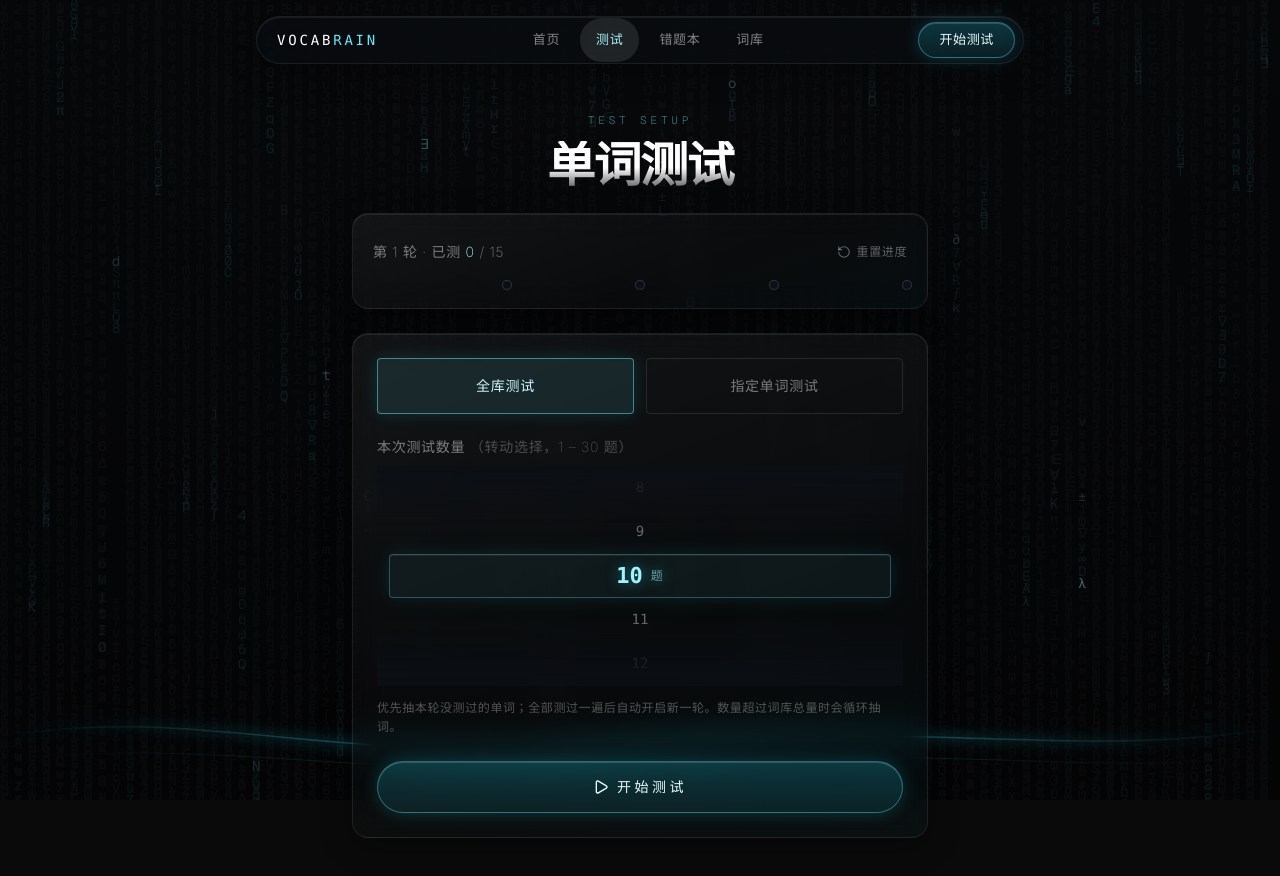
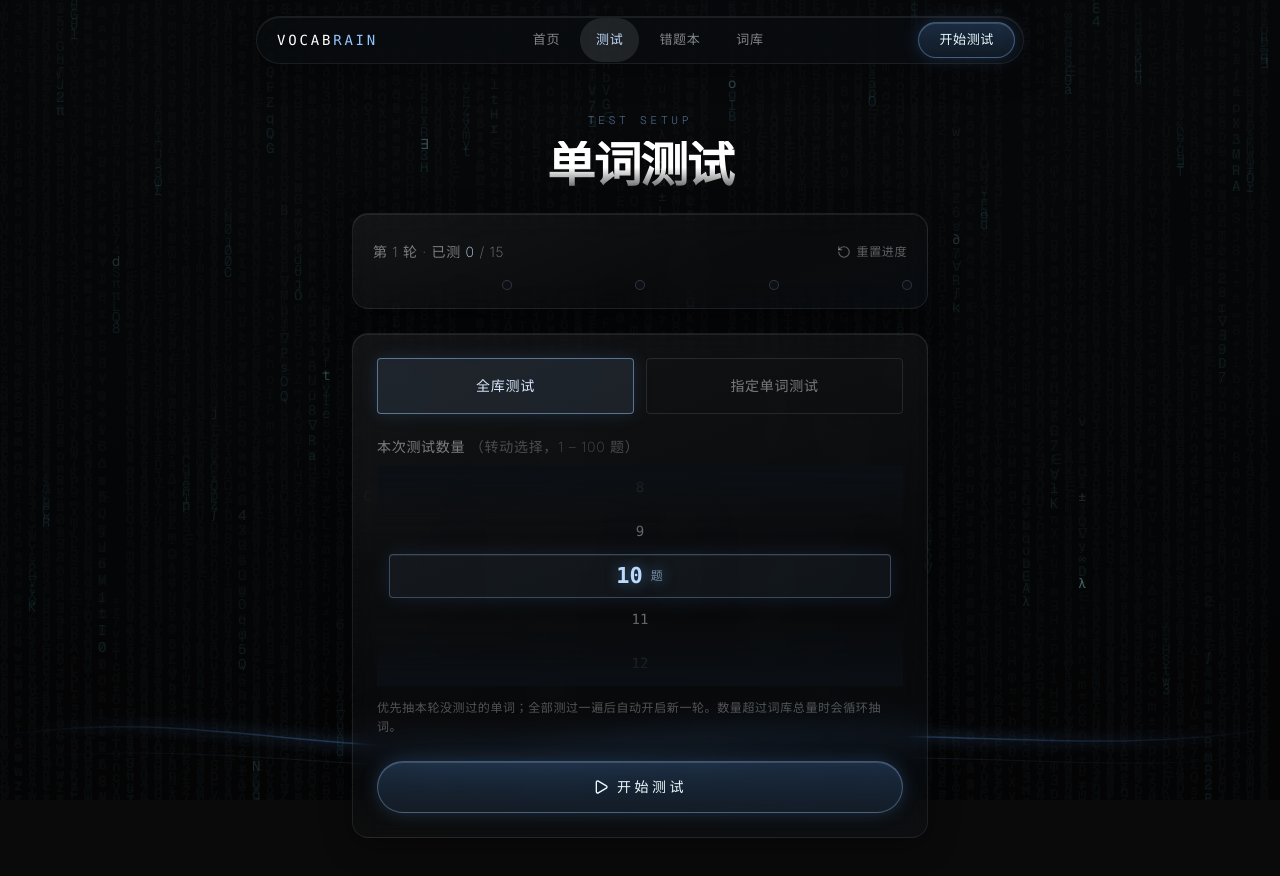
Before and after one commit to song20000223/vocabrain, a React (Vite) app: page /test in a window 1280 px wide. Shown: the top 876 px of the page. Built offline with nearby package versions, Linux system fonts and the light colour scheme; what @trpc/react-query would draw is missing.

Commit message:
蓝调配色+首页精简+数量上限100

```diff
--- a/src/components/CountWheel.tsx
+++ b/src/components/CountWheel.tsx
@@ -72,8 +72,8 @@ export default function CountWheel({ min = 1, max, value, onChange, unit = "题"
 
       {/* 中央高亮带 */}
       <div
-        className="pointer-events-none absolute inset-x-3 z-10 rounded-xl border border-cyan-300/30 bg-cyan-300/[0.06]"
-        style={{ top: ITEM_H * 2, height: ITEM_H, boxShadow: "0 0 20px rgba(34,211,238,0.12), inset 0 1px 0 rgba(255,255,255,0.06)" }}
+        className="pointer-events-none absolute inset-x-3 z-10 rounded-xl border border-blue-300/30 bg-blue-300/[0.06]"
+        style={{ top: ITEM_H * 2, height: ITEM_H, boxShadow: "0 0 20px rgba(96,165,250,0.12), inset 0 1px 0 rgba(255,255,255,0.06)" }}
       />
 
       {/* 滚筒 */}
@@ -95,13 +95,13 @@ export default function CountWheel({ min = 1, max, value, onChange, unit = "题"
                 style={{
                   height: ITEM_H,
                   fontSize: isActive ? 22 : 14,
-                  color: isActive ? "#a5f3fc" : dist === 1 ? "rgba(255,255,255,0.4)" : "rgba(255,255,255,0.18)",
+                  color: isActive ? "#bfdbfe" : dist === 1 ? "rgba(255,255,255,0.4)" : "rgba(255,255,255,0.18)",
                   fontWeight: isActive ? 600 : 400,
-                  textShadow: isActive ? "0 0 14px rgba(34,211,238,0.5)" : "none",
+                  textShadow: isActive ? "0 0 14px rgba(96,165,250,0.5)" : "none",
                 }}
               >
                 {n}
-                {isActive && <span className="ml-1 text-xs font-normal tracking-widest text-cyan-200/60">{unit}</span>}
+                {isActive && <span className="ml-1 text-xs font-normal tracking-widest text-blue-200/60">{unit}</span>}
               </button>
             </li>
           );
--- a/src/components/Layout.tsx
+++ b/src/components/Layout.tsx
@@ -18,7 +18,7 @@ export default function Layout() {
       <header className="fixed left-0 right-0 top-4 z-50 flex justify-center px-4">
         <div className="glass-nav flex h-12 w-full max-w-3xl items-center justify-between rounded-full pl-5 pr-2">
           <Link to="/" className="font-mono text-sm tracking-[0.2em] text-white">
-            VOCAB<span className="text-cyan-300">RAIN</span>
+            VOCAB<span className="text-blue-300">RAIN</span>
           </Link>
           <nav className="hidden items-center gap-1 sm:flex">
             {NAV_ITEMS.map(({ to, label, end }) => (
@@ -29,7 +29,7 @@ export default function Layout() {
                 className={({ isActive }) =>
                   `flex min-h-[44px] items-center rounded-full px-4 text-[13px] tracking-wider transition-colors duration-300 ${
                     isActive
-                      ? "bg-white/10 text-cyan-200"
+                      ? "bg-white/10 text-blue-200"
                       : "text-white/50 hover:text-white"
                   }`
                 }
@@ -61,7 +61,7 @@ export default function Layout() {
             end={end}
             className={({ isActive }) =>
               `flex min-h-[56px] flex-1 flex-col items-center justify-center gap-1 text-[11px] tracking-wider transition-colors duration-300 ${
-                isActive ? "text-cyan-200" : "text-white/45"
+                isActive ? "text-blue-200" : "text-white/45"
               }`
             }
           >
--- a/src/components/QuizSession.tsx
+++ b/src/components/QuizSession.tsx
@@ -159,7 +159,7 @@ export default function QuizSession({
     <div className="mx-auto flex max-w-xl flex-col gap-6">
       {/* 顶部进度 */}
       <div className="flex items-center justify-between">
-        <span className="font-mono text-xs tracking-[0.2em] text-cyan-200/70">
+        <span className="font-mono text-xs tracking-[0.2em] text-blue-200/70">
           {progressText}
         </span>
         {onExit && (
@@ -179,13 +179,13 @@ export default function QuizSession({
       >
         <div
           className="pointer-events-none absolute -top-20 left-1/2 h-40 w-80 -translate-x-1/2 rounded-full"
-          style={{ background: "radial-gradient(closest-side, rgba(34,211,238,0.18), transparent)" }}
+          style={{ background: "radial-gradient(closest-side, rgba(96,165,250,0.18), transparent)" }}
         />
         <span className="hero-title relative text-5xl tracking-tight sm:text-6xl">
           {current.word}
         </span>
         {current.meanings.length > 0 && (
-          <span className="absolute bottom-3 right-4 flex items-center gap-1 font-mono text-[10px] tracking-widest text-cyan-200/40">
+          <span className="absolute bottom-3 right-4 flex items-center gap-1 font-mono text-[10px] tracking-widest text-blue-200/40">
             <Zap className="h-3 w-3" /> 词库释义·极速判定
           </span>
         )}
--- a/src/components/RainBackground.tsx
+++ b/src/components/RainBackground.tsx
@@ -99,9 +99,9 @@ export default function RainBackground() {
       >
         <defs>
           <linearGradient id="waveGlow" x1="0" y1="0" x2="1" y2="0">
-            <stop offset="0%" stopColor="rgba(34,211,238,0)" />
-            <stop offset="50%" stopColor="rgba(34,211,238,0.55)" />
-            <stop offset="100%" stopColor="rgba(34,211,238,0)" />
+            <stop offset="0%" stopColor="rgba(96,165,250,0)" />
+            <stop offset="50%" stopColor="rgba(96,165,250,0.55)" />
+            <stop offset="100%" stopColor="rgba(96,165,250,0)" />
           </linearGradient>
           <filter id="blur6" x="-20%" y="-200%" width="140%" height="500%">
             <feGaussianBlur stdDeviation="6" />
--- a/src/index.css
+++ b/src/index.css
@@ -139,7 +139,7 @@
 @layer components {
   /* 玻璃拟态卡片：背景模糊 + 极淡白边 + 深色渐变 */
   .glass-card {
-    background: linear-gradient(160deg, rgba(255,255,255,0.055), rgba(255,255,255,0.015) 60%, rgba(34,211,238,0.03));
+    background: linear-gradient(160deg, rgba(255,255,255,0.055), rgba(255,255,255,0.015) 60%, rgba(96,165,250,0.03));
     backdrop-filter: blur(15px);
     -webkit-backdrop-filter: blur(15px);
     border: 1px solid rgba(255,255,255,0.08);
@@ -162,15 +162,15 @@
     justify-content: center;
     gap: 0.5rem;
     color: #eafcff;
-    background: linear-gradient(180deg, rgba(34,211,238,0.22), rgba(34,211,238,0.10));
-    border: 1px solid rgba(103,232,249,0.35);
-    box-shadow: 0 0 18px rgba(34,211,238,0.22), inset 0 1px 0 rgba(255,255,255,0.15);
+    background: linear-gradient(180deg, rgba(96,165,250,0.22), rgba(96,165,250,0.10));
+    border: 1px solid rgba(147,197,253,0.35);
+    box-shadow: 0 0 18px rgba(96,165,250,0.22), inset 0 1px 0 rgba(255,255,255,0.15);
     transition: box-shadow 0.35s ease, background 0.35s ease, border-color 0.35s ease, transform 0.2s ease;
   }
   .glow-btn:hover {
-    background: linear-gradient(180deg, rgba(34,211,238,0.32), rgba(34,211,238,0.16));
-    border-color: rgba(103,232,249,0.6);
-    box-shadow: 0 0 28px rgba(34,211,238,0.4), inset 0 1px 0 rgba(255,255,255,0.2);
+    background: linear-gradient(180deg, rgba(96,165,250,0.32), rgba(96,165,250,0.16));
+    border-color: rgba(147,197,253,0.6);
+    box-shadow: 0 0 28px rgba(96,165,250,0.4), inset 0 1px 0 rgba(255,255,255,0.2);
   }
   .glow-btn:active { transform: scale(0.97); }
   .glow-btn:disabled { opacity: 0.35; box-shadow: none; cursor: not-allowed; }
@@ -202,8 +202,8 @@
   .glass-input::placeholder { color: rgba(255,255,255,0.28); }
   .glass-input:focus {
     outline: none;
-    border-color: rgba(103,232,249,0.45);
-    box-shadow: 0 0 16px rgba(34,211,238,0.15);
+    border-color: rgba(147,197,253,0.45);
+    box-shadow: 0 0 16px rgba(96,165,250,0.15);
   }
 
   /* 超大电影感标题：900 字重、紧凑字距、纯白，渐隐到底部 */
@@ -224,7 +224,7 @@
     font-size: 11px;
     letter-spacing: 0.35em;
     text-transform: uppercase;
-    color: rgba(103,232,249,0.65);
+    color: rgba(147,197,253,0.65);
   }
 }
 
--- a/src/pages/TestPage.tsx
+++ b/src/pages/TestPage.tsx
@@ -139,7 +139,7 @@ export default function TestPage() {
       <div className="glass-card rounded-2xl p-5">
         <div className="flex items-center justify-between text-sm">
           <span className="tracking-wider text-white/45">
-            第 {stats.round} 轮 · 已测 <span className="text-cyan-200">{stats.tested}</span> / {stats.total}
+            第 {stats.round} 轮 · 已测 <span className="text-blue-200">{stats.tested}</span> / {stats.total}
           </span>
           <button
             onClick={() => {
@@ -152,7 +152,7 @@ export default function TestPage() {
         </div>
         <div className="relative mt-3 h-1.5 overflow-visible rounded-full bg-white/8">
           <div
-            className="h-full rounded-full bg-gradient-to-r from-cyan-400/60 to-cyan-300 transition-all duration-500"
+            className="h-full rounded-full bg-gradient-to-r from-blue-400/60 to-blue-300 transition-all duration-500"
             style={{ width: stats.total ? `${(stats.tested / stats.total) * 100}%` : "0%" }}
           />
           {/* 里程碑刻度：25% / 50% / 75% / 100% */}
@@ -164,9 +164,9 @@ export default function TestPage() {
                 className="absolute top-1/2 h-2.5 w-2.5 -translate-x-1/2 -translate-y-1/2 rounded-full border transition-all duration-500"
                 style={{
                   left: `${m}%`,
-                  borderColor: reached ? "rgba(103,232,249,0.8)" : "rgba(255,255,255,0.15)",
-                  background: reached ? "rgba(34,211,238,0.5)" : "#0c1016",
-                  boxShadow: reached ? "0 0 8px rgba(34,211,238,0.5)" : "none",
+                  borderColor: reached ? "rgba(147,197,253,0.8)" : "rgba(255,255,255,0.15)",
+                  background: reached ? "rgba(96,165,250,0.5)" : "#0c1016",
+                  boxShadow: reached ? "0 0 8px rgba(96,165,250,0.5)" : "none",
                 }}
               />
             );
@@ -181,7 +181,7 @@ export default function TestPage() {
             onClick={() => setMode("all")}
             className={`min-h-[56px] rounded-xl border text-sm tracking-wider transition-all duration-300 ${
               mode === "all"
-                ? "border-cyan-300/50 bg-cyan-300/10 text-cyan-100 shadow-[0_0_18px_rgba(34,211,238,0.15)]"
+                ? "border-blue-300/50 bg-blue-300/10 text-blue-100 shadow-[0_0_18px_rgba(96,165,250,0.15)]"
                 : "border-white/10 text-white/45 hover:border-white/25 hover:text-white"
             }`}
           >
@@ -191,7 +191,7 @@ export default function TestPage() {
             onClick={() => setMode("pick")}
             className={`min-h-[56px] rounded-xl border text-sm tracking-wider transition-all duration-300 ${
               mode === "pick"
-                ? "border-cyan-300/50 bg-cyan-300/10 text-cyan-100 shadow-[0_0_18px_rgba(34,211,238,0.15)]"
+                ? "border-blue-300/50 bg-blue-300/10 text-blue-100 shadow-[0_0_18px_rgba(96,165,250,0.15)]"
                 : "border-white/10 text-white/45 hover:border-white/25 hover:text-white"
             }`}
           >
@@ -202,12 +202,12 @@ export default function TestPage() {
         {mode === "all" ? (
           <div className="mt-5">
             <label className="text-sm tracking-wider text-white/45">
-              本次测试数量 <span className="text-white/25">（转动选择，1 – {Math.max(testable.length, 30)} 题）</span>
+              本次测试数量 <span className="text-white/25">（转动选择，1 – {Math.max(testable.length, 100)} 题）</span>
             </label>
             <div className="mt-2">
               <CountWheel
                 min={1}
-                max={Math.max(testable.length, 30)}
+                max={Math.max(testable.length, 100)}
                 value={count}
                 onChange={setCount}
                 unit="题"
@@ -226,7 +226,7 @@ export default function TestPage() {
               <span className={selected.size ? "text-white" : "text-white/35"}>
                 {selected.size ? `已选 ${selected.size} 个单词` : "点击选择单词…"}
               </span>
-              <CheckSquare className="h-4 w-4 text-cyan-300/60" />
+              <CheckSquare className="h-4 w-4 text-blue-300/60" />
             </button>
           </div>
         )}
@@ -287,7 +287,7 @@ export default function TestPage() {
                       className="flex min-h-[48px] w-full items-center gap-3 px-1 text-left"
                     >
                       {checked ? (
-                        <CheckSquare className="h-4 w-4 shrink-0 text-cyan-300" />
+                        <CheckSquare className="h-4 w-4 shrink-0 text-blue-300" />
                       ) : (
                         <Square className="h-4 w-4 shrink-0 text-white/25" />
                       )}
```
Also changed, not shown: src/pages/HomePage.tsx (+7 -10 lines), src/pages/WordsPage.tsx (+5 -5 lines), src/pages/WrongBookPage.tsx (+4 -4 lines).
